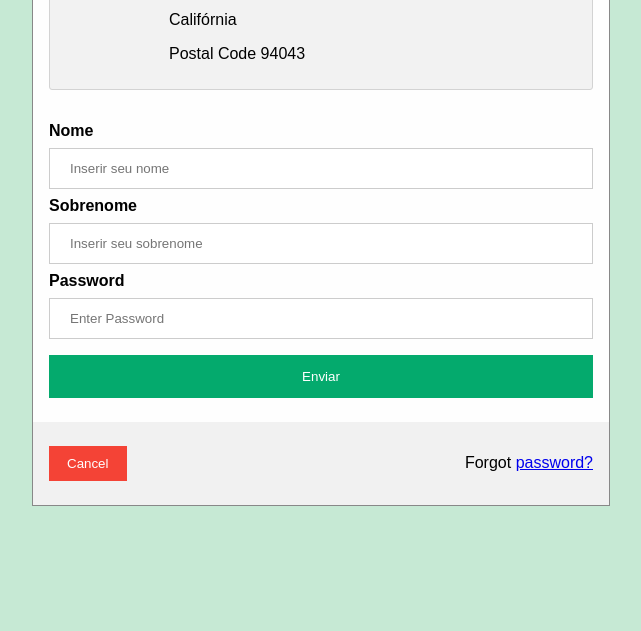
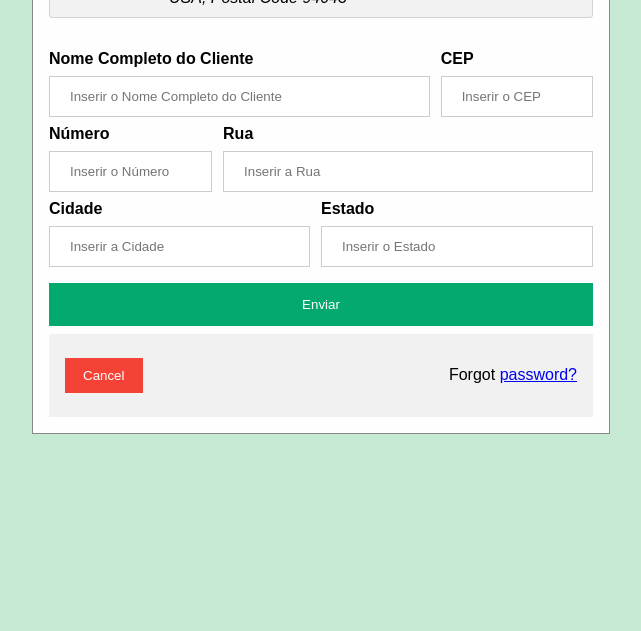
Before and after one commit to douglasabnovato/cep-form-api, a plain HTML site: page index.html in a window 1280 px wide. Shown: the part 169-800 px from the top of the page, without its empty margins (319-960 px from the left). Drawn offline with Linux system fonts and the light colour scheme.

Commit message:
estilizado o design do formulário

```diff
--- a/index.html
+++ b/index.html
@@ -20,37 +20,83 @@
               <img src="./assets/Google.png" alt="Avatar" class="avatar" />
             </div>
             <div class="infocontainer">
-              <h4>Google LLC</h4>
+              <h4><a href="mailto:webmaster@example.com">Google LLC</a></h4>
               <hr />
-              <p>1600 Amphitheatre Parkway</p>
-              <p>Mountain View</p>
-              <p>Califórnia</p>
-              <p>Postal Code 94043</p>
+              <address>
+                1600, Amphitheatre Parkway<br />
+                Mountain View<br />
+                Califórnia<br />
+                USA, Postal Code 94043
+              </address>
             </div>
           </div>
         </div>
         <div class="container-form">
-          <label for="uname"><b>Nome</b></label>
+          <div class="uname-upostalcode">
+            <div class="uname">
+                <label for="uname"><b>Nome Completo do Cliente</b></label>
                 <input
                 type="text"
-            placeholder="Inserir seu nome"
+                placeholder="Inserir o Nome Completo do Cliente"
                 name="uname"
                 required
                 />
-          <label for="usobrenome"><b>Sobrenome</b></label>
+            </div>
+            <div class="upostalcode">
+                <label for="upostalcode"><b>CEP</b></label>
                 <input
                 type="text"
-            placeholder="Inserir seu sobrenome"
-            name="usobrenome"
+                placeholder="Inserir o CEP"
+                name="upostalcode"
                 required
                 />
-          <label for="psw"><b>Password</b></label>
+            </div>
+        </div>
+        <div>
+          <div class="unumber-ustreet">
+            <div class="unumber">
+              <label for="unumber"><b>Número</b></label>
               <input
-            type="password"
-            placeholder="Enter Password"
-            name="psw"
+                type="text"
+                placeholder="Inserir o Número"
+                name="unumber"
                 required
               />
+            </div>
+
+            <div class="ustreet">
+              <label for="ustreet"><b>Rua</b></label>
+              <input
+                type="text"
+                placeholder="Inserir a Rua"
+                name="ustreet"
+                required
+              />
+            </div>
+          </div>
+
+          <div class="ucity-ustate">
+            <div class="ucity">
+              <label for="ucity"><b>Cidade</b></label>
+              <input
+                type="text"
+                placeholder="Inserir a Cidade"
+                name="ucity"
+                required
+              />
+            </div>
+
+            <div class="ustate">
+              <label for="ustate"><b>Estado</b></label>
+              <input
+                type="text"
+                placeholder="Inserir o Estado"
+                name="ustate"
+                required
+              />
+            </div>
+          </div>
+
           <button type="submit">Enviar</button>
         </div>
         <div class="container-form" style="background-color: #f1f1f1">
--- a/style.css
+++ b/style.css
@@ -2,14 +2,49 @@ body {
     font-family: Arial, Helvetica, sans-serif;
 }
 
-input[type="text"],
-input[type="password"] {
+input[type="text"] {
+    box-sizing: border-box;
     width: 100%;
     padding: 12px 20px;
     margin: 8px 0;
     display: inline-block;
     border: 1px solid #ccc;
-    box-sizing: border-box;
+}
+
+.unumber-ustreet {
+    display: flex;
+    gap: 2%;
+}
+.unumber {
+    width: 30%;
+}
+
+.ustreet {
+    width: 68%;
+}
+
+.ucity-ustate {
+    display: flex;
+    gap: 2%;
+}
+.ucity {
+    width: 48%;
+}
+
+.ustate {
+    width: 50%;
+}
+
+.uname-upostalcode {
+    display: flex;
+    gap: 2%;
+}
+.uname {
+    width: 70%;
+}
+
+.upostalcode {
+    width: 28%;
 }
 
 button {
@@ -106,6 +141,11 @@ span.psw {
     border: 1 solid red;
 }
 
+.infocontainer a{
+    text-decoration: none;
+    color: black;
+}
+
 @media (max-width: 800px) {
     .container-google {
         margin-bottom: 20px;
```
Lines whose indentation alone changed are shown as unchanged.
